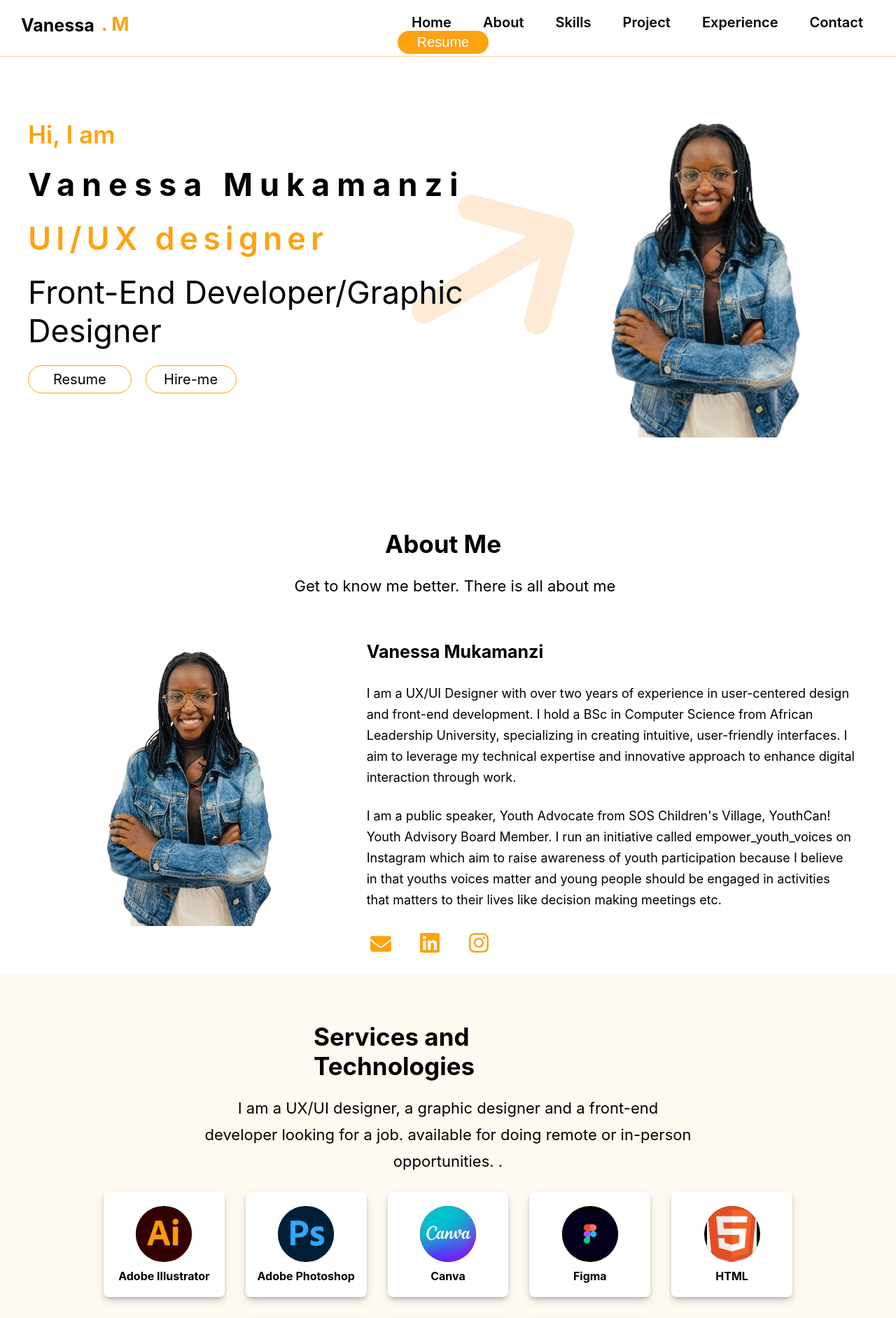
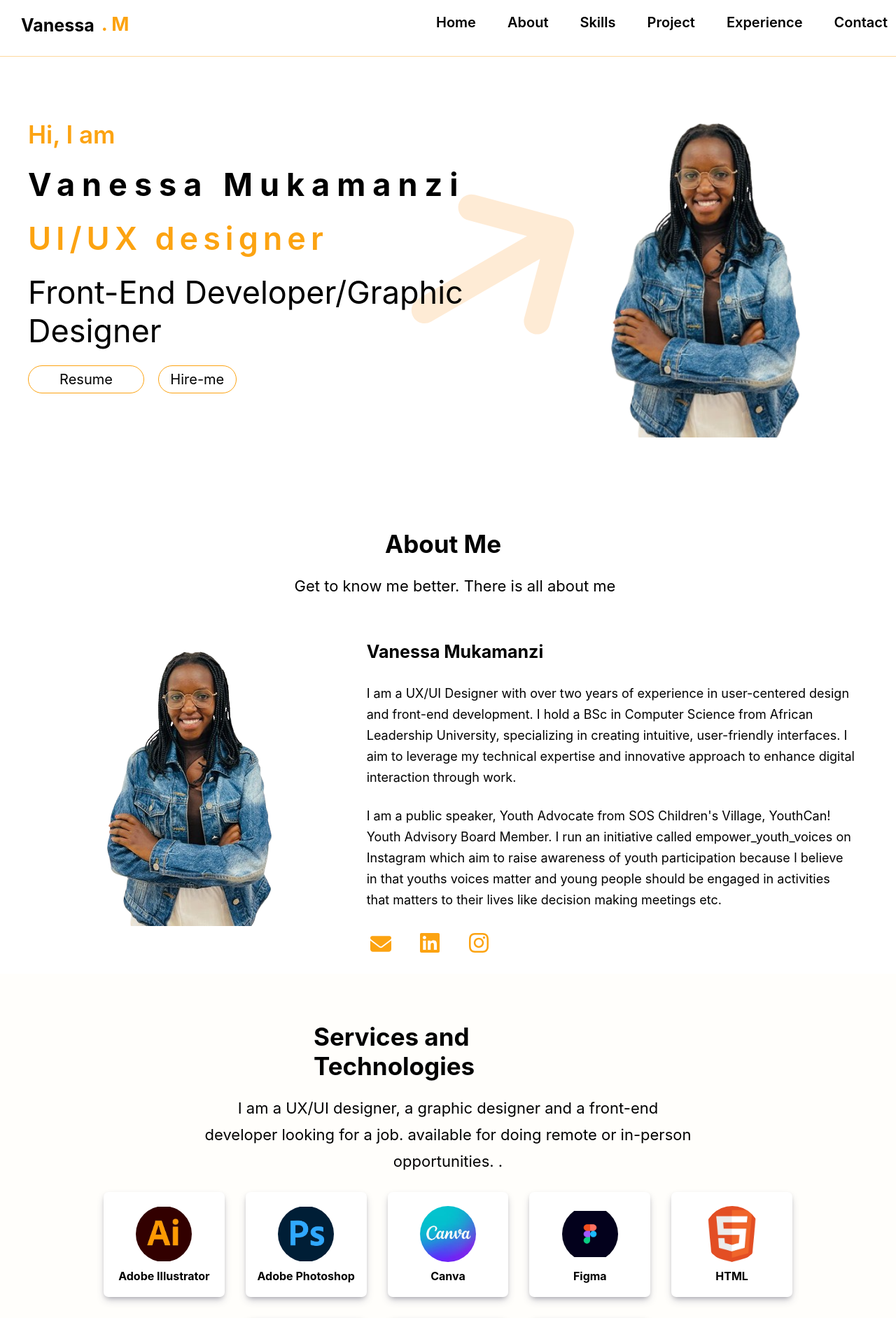
Before and after one commit to m-vanessa12/My-Portfolio, a React (Create React App) app: page / in a window 1280 px wide. Shown: the top 1883 px of the page at 70% size. Built offline with nearby package versions, Linux system fonts and the light colour scheme.

Commit message:
Removed resume button on menu bar

```diff
--- a/src/contact-section/contact.css
+++ b/src/contact-section/contact.css
@@ -110,7 +110,7 @@
     width: 30%;
     /* background-color: #11fc86; */
     border: 1px solid #fca21159;;
-    border-radius: 7px;
+    border-radius: 20px;
     cursor: pointer;
     border: none;
 
@@ -124,7 +124,7 @@
     background-color: #FCA311;
     font-size: 22px;
     cursor: pointer;
-    border-radius: 7px;
+    border-radius: 20px;
 }
 
 .inputs-submit:hover{
--- a/src/hero-section/hero.css
+++ b/src/hero-section/hero.css
@@ -71,6 +71,10 @@
     gap: 20px;
 }
 
+.more a{
+    text-decoration: none;
+}
+
 .my-resume{
     /* background-color: #FCA311; */
     border: 1px solid #FCA311;
--- a/src/hero-section/heroSection.js
+++ b/src/hero-section/heroSection.js
@@ -14,7 +14,10 @@ const HeroSection = () => {
                 <div className="title">UI/UX designer</div>
                 <div className="other-roles">Front-End Developer/Graphic Designer</div>
                 <div className="more">
-                    <div className="my-resume">Resume</div>
+
+                    <a href="https://drive.google.com/file/d/1qM8Q4Zpn01gljaRhVR27ogXbmk-UBZ6L/view?usp=sharing/view?usp=sharing" target="_blank">
+                       <div className="my-resume">Resume</div>
+                    </a>
 
                     <Link to="#contact" smooth className="hire-me">
                         Hire-me
--- a/src/menu-bar/menu.css
+++ b/src/menu-bar/menu.css
@@ -36,7 +36,7 @@
 
 .menu ul{
     margin-top: 20px;
-    margin-left: 30px;
+    margin-left: 65px;
     /* background-color: blueviolet; */
 
 }
@@ -59,7 +59,7 @@
     font-weight: 600;
 }
 
-.resume{
+/* .resume{
     margin-left: 20px;
     width: 130px;
     height: auto;
@@ -76,4 +76,4 @@
     background-color: #fff;
     color: #FCA311;
     border: 1px solid #FCA311;
-}
+} */
--- a/src/menu-bar/menuBar.js
+++ b/src/menu-bar/menuBar.js
@@ -16,9 +16,10 @@ const MenuBar = () => {
                     <li><a href="#Project">Project</a></li>
                     <li><a href="#Experience">Experience</a></li>
                     <li><a href="#Contact">Contact</a></li>
-                    <a href="https://drive.google.com/file/d/1qM8Q4Zpn01gljaRhVR27ogXbmk-UBZ6L/view?usp=sharing/view?usp=sharing" target="_blank">
+
+                    {/* <a href="https://drive.google.com/file/d/1qM8Q4Zpn01gljaRhVR27ogXbmk-UBZ6L/view?usp=sharing/view?usp=sharing" target="_blank">
                         <button className='resume'>Resume</button>
-                    </a>
+                    </a> */}
 
                 </ul>
             </div>
--- a/src/skills/skills.css
+++ b/src/skills/skills.css
@@ -4,7 +4,7 @@
     display: flex;
     flex-direction: column;
     align-items: center;
-    background-color: #fca2110e;
+    background-color: #fca21104;
 }
 
 .skills-title{
@@ -55,7 +55,7 @@
 }
 
 .tool{
-    background-color: #000;
+    background-color: #fff;
     width: 80px;
     height: 80px;
     border-radius: 50%;
```
Also changed, not shown: src/img/css.png, src/img/html.png.
